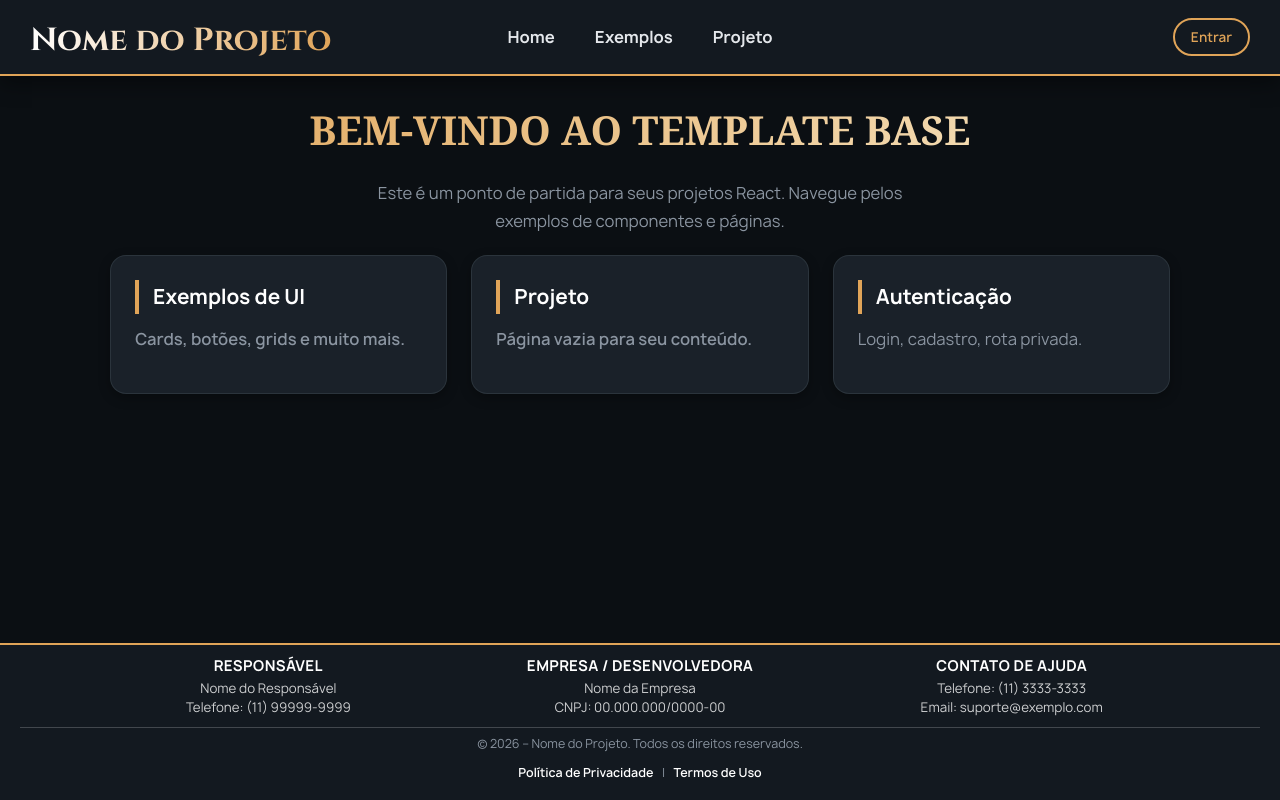
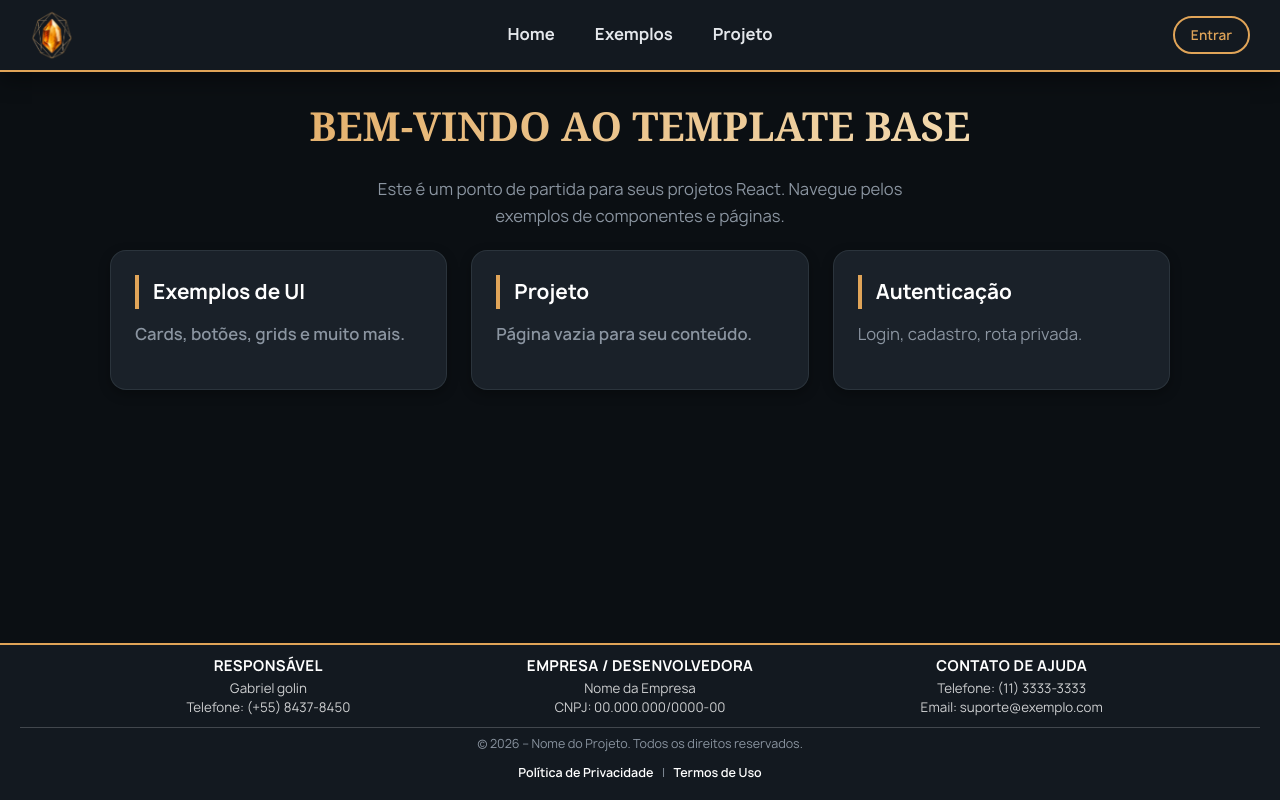
Before and after one commit to IsaqueA-B/Studio-Ambar, a React (Vite) app: page / in a window 1280 px wide. Built offline with nearby package versions, Linux system fonts and the light colour scheme; a web font is replaced by a local one.

Commit message:
Emanuel-NavBar-16_06_2026

```diff
--- a/src/componentes/layout/Footer.jsx
+++ b/src/componentes/layout/Footer.jsx
@@ -7,8 +7,8 @@ const Footer = () => {
       <div className="footer-grid">
         <div className="footer-coluna">
           <h4>Responsável</h4>
-          <p>Nome do Responsável</p>
-          <p>Telefone: (11) 99999-9999</p>
+          <p>Gabriel golin</p>
+          <p>Telefone: (+55) 8437-8450</p>
         </div>
         <div className="footer-coluna">
           <h4>Empresa / Desenvolvedora</h4>
--- a/src/componentes/layout/Logo.jsx
+++ b/src/componentes/layout/Logo.jsx
@@ -1,8 +1,12 @@
 import React from 'react';
+import logo1 from '../../assets/images/Logo1_Icon.png';
+import { Link } from 'react-router-dom';
+
 
 const Logo = () => (
   <div className="logo-container">
-    <span className="logo-texto">Nome do Projeto</span>
+    <img src={logo1} alt="" />
+
   </div>
 );
 
--- a/src/styles/navbar.css
+++ b/src/styles/navbar.css
@@ -109,6 +109,11 @@
     align-items: center;
 }
 
+.logo-container img {
+    max-height: 50px;
+    width: auto;
+}
+
 .logo-texto {
     font-family: 'Cinzel', cursive;
     font-size: 2rem;
```
